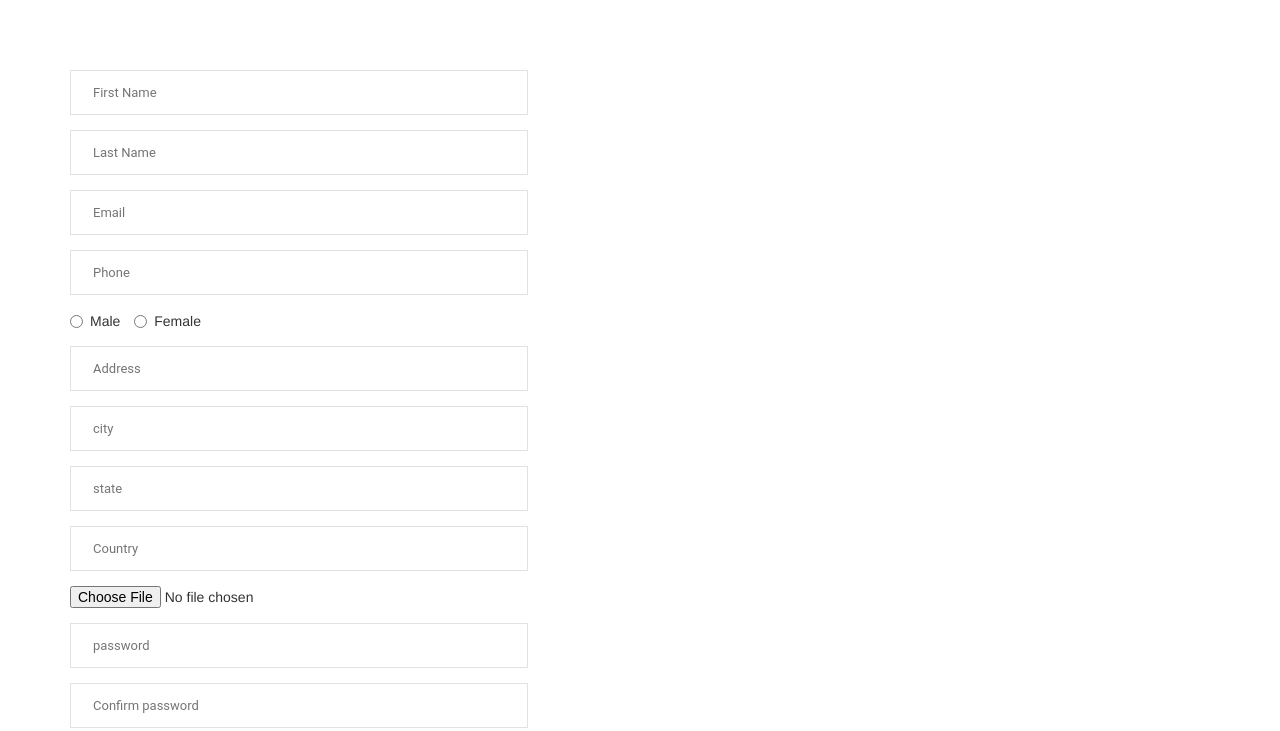
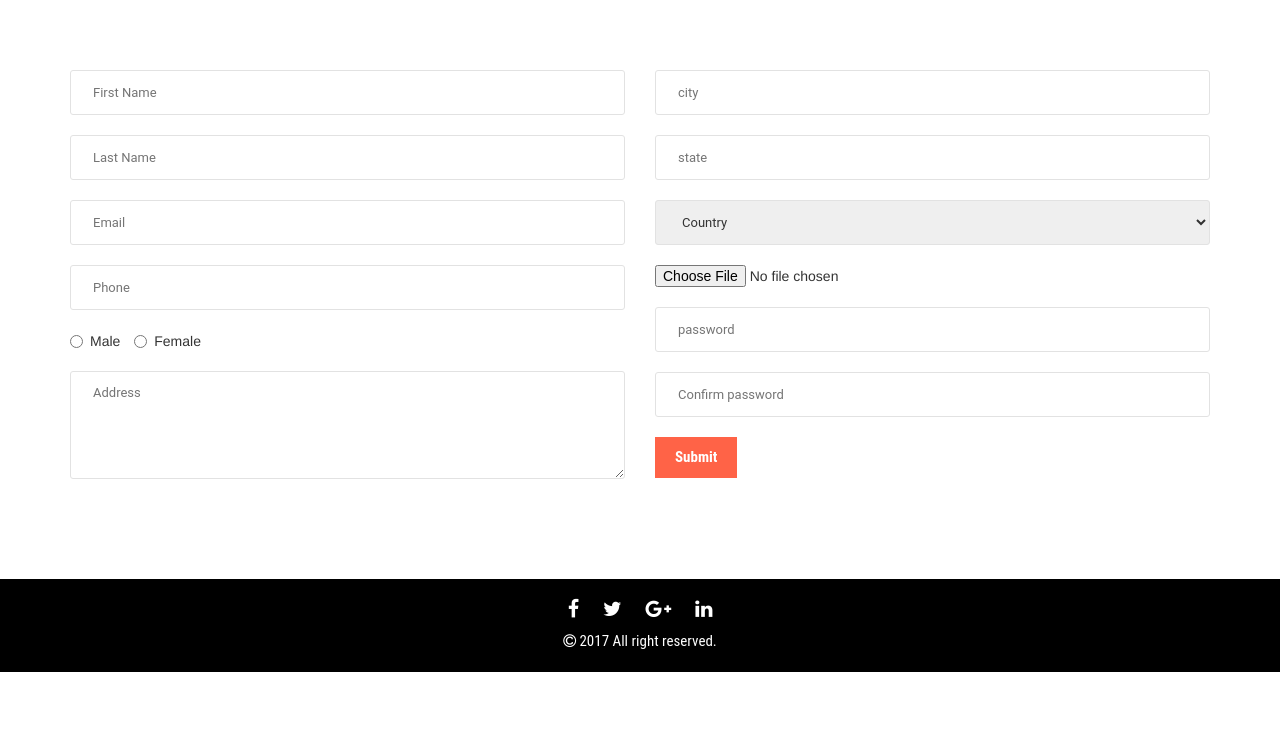
Before and after one commit to Midhunmmohan/my_project, a plain HTML site: page contact.html in a window 1280 px wide. Shown: the part 289-1020 px from the top of the page. After the commit the page ends 961 px from the top, so only its background shows below. Drawn offline with Linux system fonts and the light colour scheme.

Commit message:
edited uploading

```diff
--- a/contact.html
+++ b/contact.html
@@ -43,8 +43,8 @@
     <section class="contact-section">
       <div class="container">
         <div class="row">
-          <div class="col-md-5">
-            <form id="signupForm">
+          <form id="signupForm">
+            <div class="col-md-6">
               <div class="form-group">
                 <input type="text" name="firstname" id="firstname" value="" placeholder="First Name">
               </div>
@@ -71,9 +71,11 @@
               </div>
 
               <div class="form-group">
-                <input type="text" name="address" id="address" value="" placeholder="Address">
+                <textarea name="address" id="address" value="" placeholder="Address"></textarea>
               </div>
+            </div>
 
+            <div class="col-md-6">
               <div class="form-group">
                 <input type="text" name="city" id="city" value="" placeholder="city">
               </div>
@@ -83,7 +85,19 @@
               </div>
 
               <div class="form-group">
-                <input type="text" name="Country" id="Country" value="" placeholder="Country">
+                <select id="mySelect" class="required" name="country">
+                    <option value="">Country</option>
+                    <option value="India">India</option>
+                    <option value="China">China</option>
+                    <option value="Pakistan">Pakistan</option>
+                    <option value="Sri-Lanka">Sri Lanka</option>
+                    <option value="Nepal">Nepal</option>
+                    <option value="Bangladesh">Bangladesh</option>
+                    <option value="Bhutan">Bhutan</option>
+                    <option value="Afganistan">Afganistan</option>
+                    <option value="usa">United State of America</option>
+                    <option value="Africa">South Africa</option>
+                </select>
               </div>
 
               <div class="form-group">
@@ -101,8 +115,8 @@
               <div class="form-group text-center">
                 <input class="submit" type="submit" value="Submit">
               </div>
-            </form>
-          </div>
+            </div>
+          </form>
         </div>
       </div>
     </section>
@@ -206,9 +220,7 @@
         state: {
           required: "* Please provide a state *"
         },
-        Country: {
-          required: "* Please provide a Country *"
-        },
+
         inputFile: {
           required: "*Please add a file *"
         },
--- a/css/style.scss
+++ b/css/style.scss
@@ -257,6 +257,7 @@ $white: #fff;
         font-weight: 400;
         font-family: 'Roboto', sans-serif;
         @include transition(all 500ms ease);
+        @include border-radius(3px);
       }
       input[type="email"] {
         @extend input[type="text"];
@@ -268,14 +269,22 @@ $white: #fff;
 
       textarea {
         @extend input[type="text"];
-        height: 14rem;
+        height: 10.8rem;
         margin-bottom:1rem;
+      }
+      select {
+        @extend input[type="text"];
       }
       label {
         &#gender-error {
           float: right;
           left: 7px;
           position: relative;
+        }
+        &.error {
+          font-size: 1.2rem;
+          color: red;
+          font-family: $web-font;
         }
       }
       input[type="submit"] {
```
Also changed, not shown: css/bootstrap.min.css, css/style.css, images/pagetittleold.jpg (deleted), images/pagetittleold2.jpg (deleted), 1 other file.
